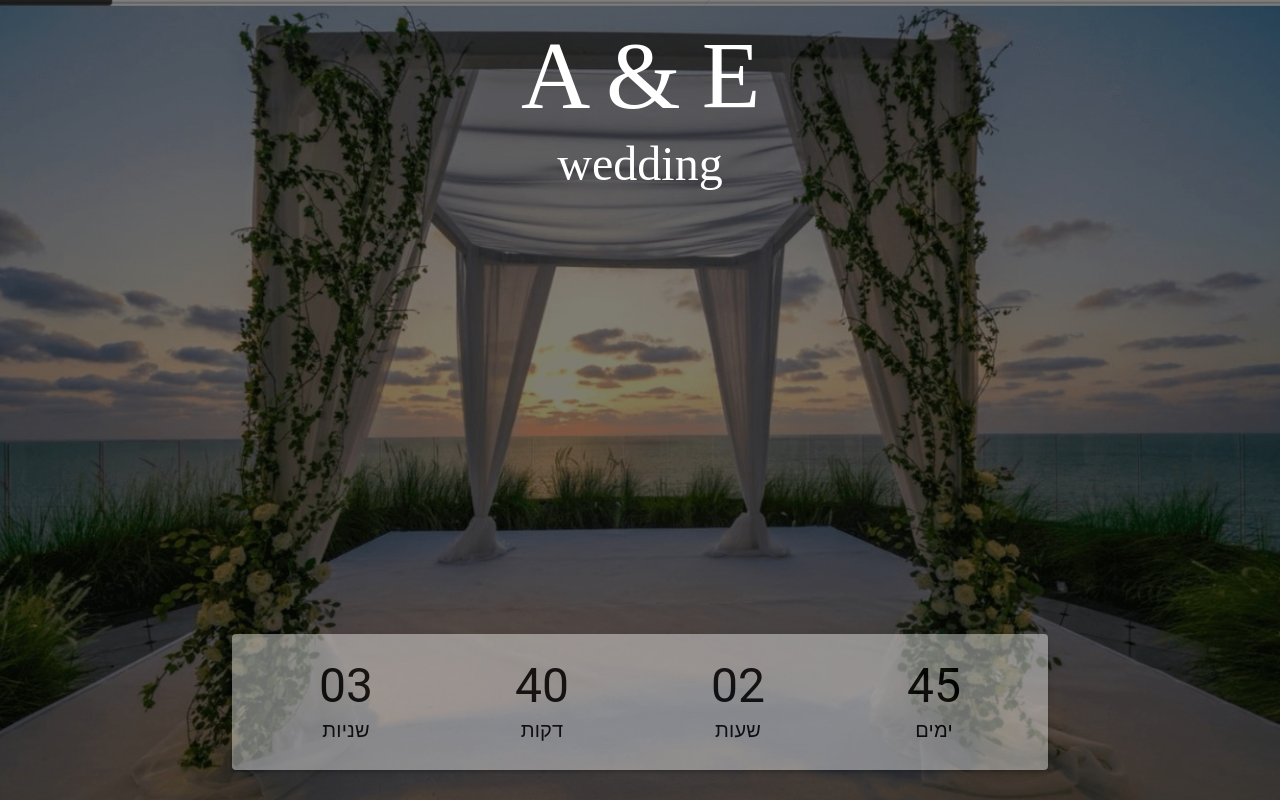
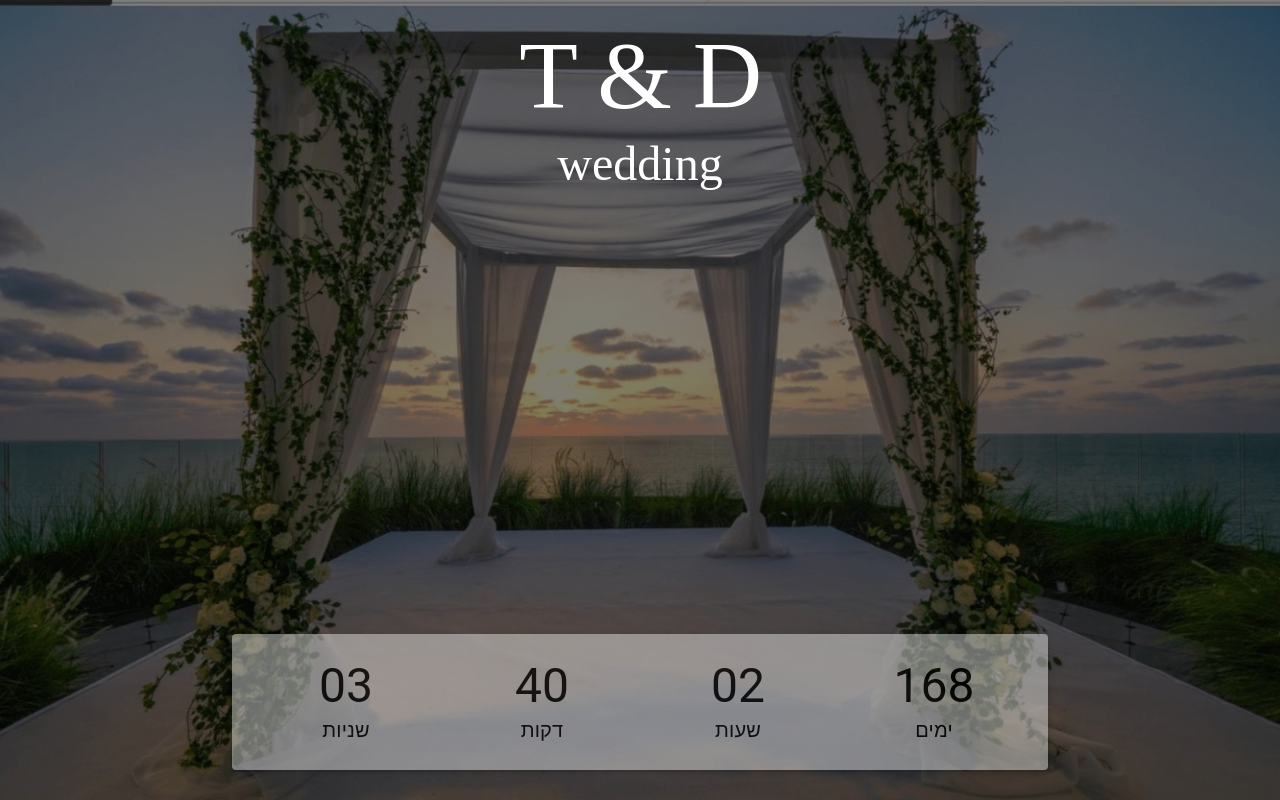
Before and after one commit to 6tehila/Timer-To-Wedding, a React (Create React App) app: page / in a window 1280 px wide. Built offline with nearby package versions, Linux system fonts and the light colour scheme.

Commit message:
change-names

```diff
--- a/src/App.js
+++ b/src/App.js
@@ -4,7 +4,7 @@ import '@fortawesome/fontawesome-free/css/all.min.css';
 
 const CountdownTimer = () => {
   // תאריך יעד - תאריך החתונה שלך
-  const weddingDate = new Date('2024-10-30T18:30:00').getTime();
+  const weddingDate = new Date('2025-03-02T18:30:00').getTime();
 
   const calculateTimeLeft = () => {
     const now = new Date().getTime();
@@ -58,7 +58,7 @@ const CountdownTimer = () => {
     >
       <Box sx={{ position: 'absolute', top: '20px', textAlign: 'center', width: '100%' }}>
         <Typography variant="h1" component="div" color="white" sx={{ fontFamily: 'Gabriola', marginBottom: '4px' }}>
-          A & E
+          T & D
         </Typography>
         <Typography variant="h3" component="div" color="white" sx={{ fontFamily: 'Gabriola' }}>
           wedding
```
